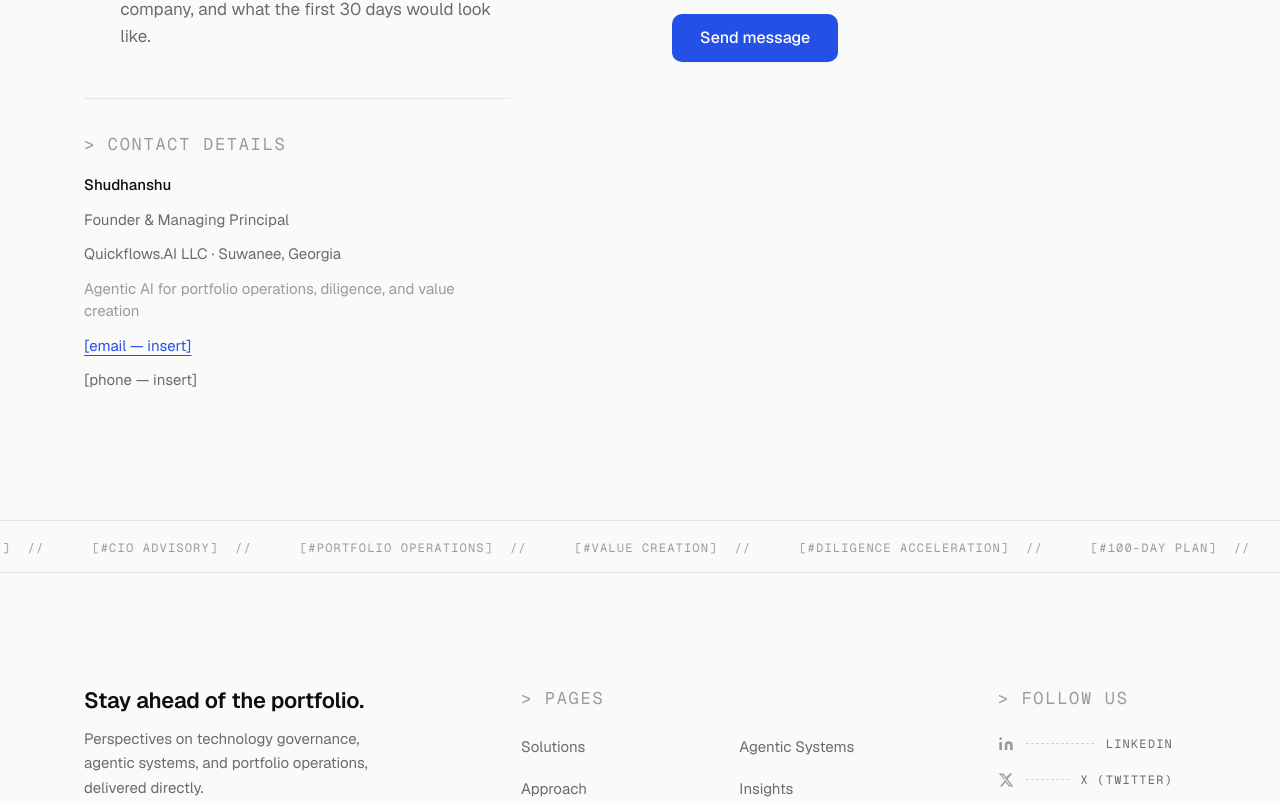
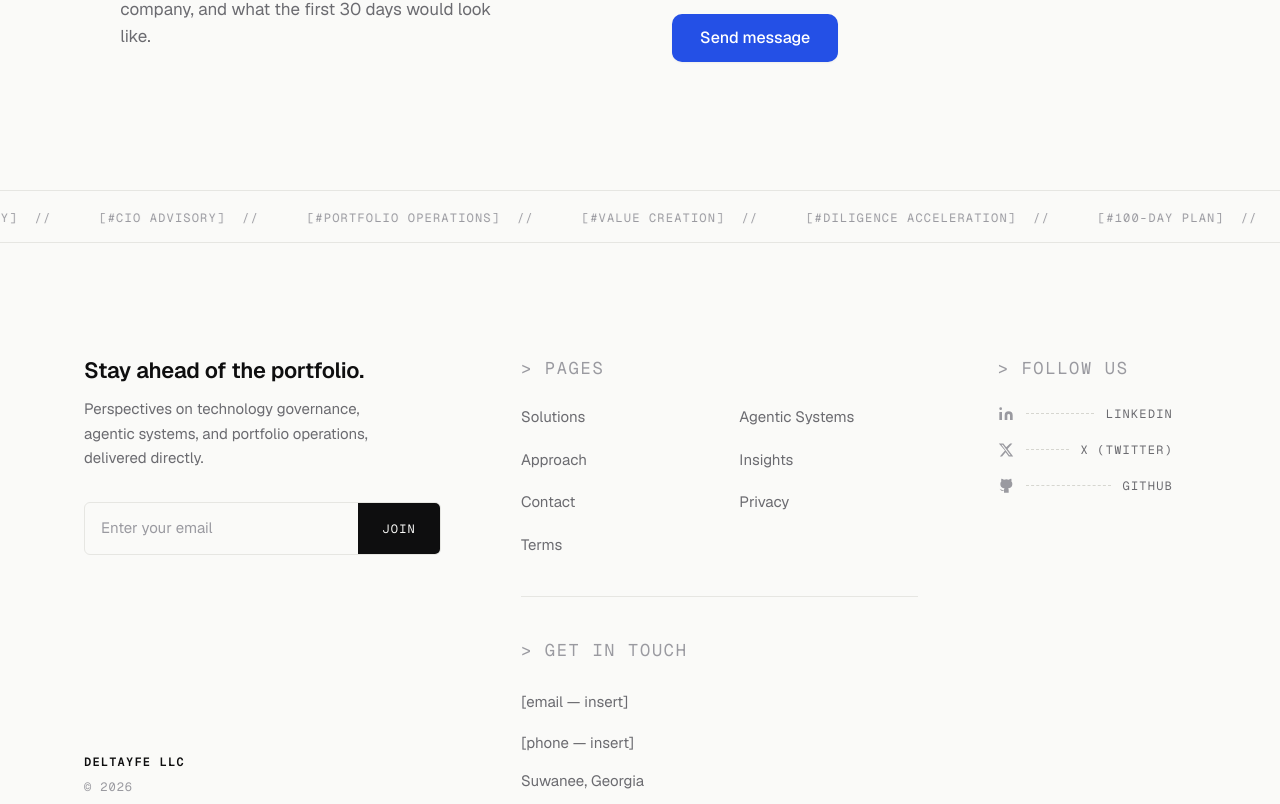
Before and after one commit to Suryaa-dsgn/firm_draft, a Next.js app: page /contact in a window 1280 px wide. Shown: the part 1216-2020 px from the top of the page. Built offline with nearby package versions, Linux system fonts and the light colour scheme.

Commit message:
clients page and contact details are hidden

```diff
--- a/app/contact/page.tsx
+++ b/app/contact/page.tsx
@@ -1,9 +1,7 @@
 import type { Metadata } from "next";
-import { MonoLabel } from "@/components/primitives/MonoLabel";
 import { Reveal } from "@/components/primitives/Reveal";
 import { PageHeader } from "@/components/primitives/PageHeader";
 import { ContactForm } from "@/components/sections/ContactForm";
-import { CONTACT_EMAIL } from "@/lib/config";
 
 export const metadata: Metadata = {
   title: "Contact",
@@ -70,27 +68,6 @@ export default function ContactPage() {
                 ))}
               </div>
 
-              {/* Contact details */}
-              <Reveal delay={0.32}>
-                <div className="mt-12 border-t border-hairline pt-8">
-                  <MonoLabel className="text-ink-faint">CONTACT DETAILS</MonoLabel>
-                  <div className="mt-4 space-y-3 text-small text-ink-muted">
-                    <p className="font-medium text-ink">Shudhanshu</p>
-                    <p>Founder &amp; Managing Principal</p>
-                    <p>Quickflows.AI LLC · Suwanee, Georgia</p>
-                    <p className="text-ink-faint">
-                      Agentic AI for portfolio operations, diligence, and value creation
-                    </p>
-                    <a
-                      href={`mailto:${CONTACT_EMAIL}`}
-                      className="block text-accent hover:text-accent-hover underline underline-offset-4 transition-colors"
-                    >
-                      {CONTACT_EMAIL}
-                    </a>
-                    <p>[phone — insert]</p>
-                  </div>
-                </div>
-              </Reveal>
             </div>
 
             {/* Right — form */}
--- a/app/layout.tsx
+++ b/app/layout.tsx
@@ -7,8 +7,8 @@ import { Footer } from "@/components/sections/Footer";
 
 export const metadata: Metadata = {
   title: {
-    template: "%s | Quickflows.AI",
-    default: "Agentic AI & Engineering Services for Private Equity | Quickflows.AI",
+    template: "%s | Deltayfe LLC",
+    default: "Agentic AI & Engineering Services for Private Equity | Deltayfe LLC",
   },
   description:
     "Reusable AI agents that cut cost, accelerate diligence, and standardize execution across PE portfolios.",
--- a/app/page.tsx
+++ b/app/page.tsx
@@ -1,7 +1,6 @@
 import { Hero } from "@/components/sections/Hero";
 import { Positioning } from "@/components/sections/Positioning";
 import { ThreeOfferings } from "@/components/sections/ThreeOfferings";
-import { Proof } from "@/components/sections/Proof";
 import { IndustriesPreview } from "@/components/sections/IndustriesPreview";
 import { CTA } from "@/components/sections/CTA";
 
@@ -11,7 +10,6 @@ export default function Home() {
       <Hero />
       <Positioning />
       <ThreeOfferings />
-      <Proof />
       <IndustriesPreview />
       <CTA />
     </>
--- a/lib/config.ts
+++ b/lib/config.ts
@@ -1,4 +1,4 @@
-export const FIRM = "Quickflows.AI";
+export const FIRM = "Deltayfe LLC";
 export const FIRM_TAGLINE =
   "Agentic AI & Engineering Services for Private Equity";
 export const NAV_CTA_LABEL = "Book a conversation";
```
